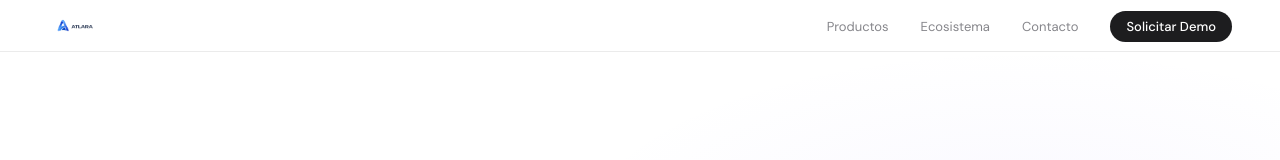
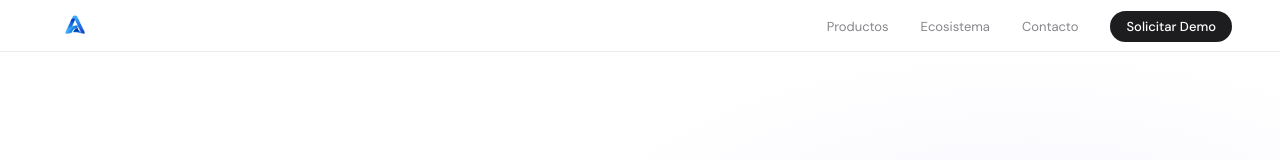
Before and after one commit to EGFrausto/atlara, a React (Create React App) app: page / in a window 1280 px wide. Shown: the top 160 px of the page. Built offline with nearby package versions, Linux system fonts and the light colour scheme.

Commit message:
logo solo A

```diff
--- a/src/pages/Landing.jsx
+++ b/src/pages/Landing.jsx
@@ -69,7 +69,7 @@ function Landing() {
     <div>
       {/* NAV */}
       <nav style={styles.nav}>
-        <img src="/left-a.png" alt="Atlara" style={{ height: 36, width: "auto", objectFit: "contain", mixBlendMode: "multiply" }} />
+        <img src="/solo-a.png" alt="Atlara" style={{ height: 36, width: "auto", objectFit: "contain", mixBlendMode: "multiply" }} />
         <ul style={styles.navLinks}>
           <li><a href="#productos" style={styles.navLink}>Productos</a></li>
           <li><a href="#ecosistema" style={styles.navLink}>Ecosistema</a></li>
@@ -187,7 +187,7 @@ function Landing() {
 
       {/* FOOTER */}
       <footer style={styles.footer}>
-        <img src="/left-a.png" alt="Atlara" style={{ height: 32, width: "auto", objectFit: "contain", mixBlendMode: "multiply" }} />
+        <img src="/solo-a.png" alt="Atlara" style={{ height: 32, width: "auto", objectFit: "contain", mixBlendMode: "multiply" }} />
         <div style={styles.footerProducts}>
           <a href="#" style={{ ...styles.footerProduct, color: "#0090b0" }}>Finance</a>
           <a href="#" style={{ ...styles.footerProduct, color: "#1a9e6e" }}>Logistics</a>
```
Also changed, not shown: public/left-a.png, public/solo-a.png (added).
